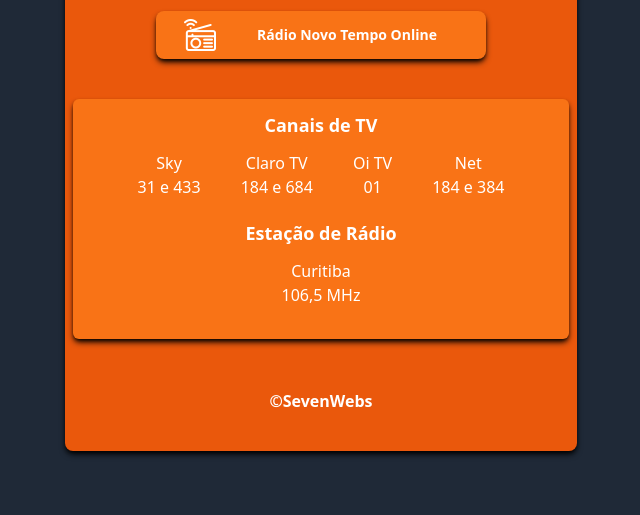
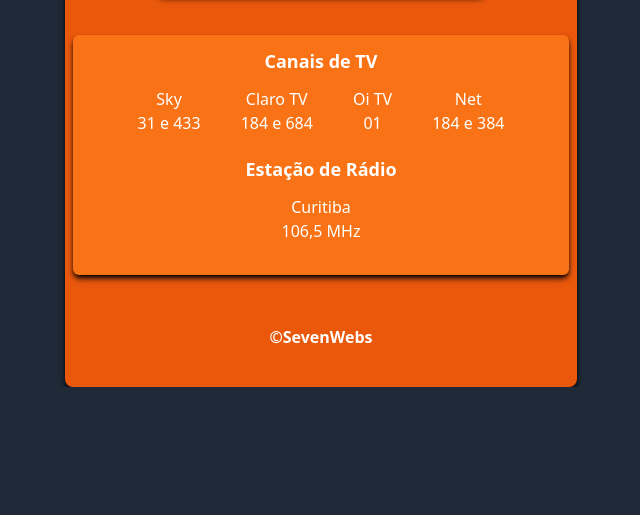
Before and after one commit to Erickvidolin/Calebe_2025, a website: page index.html in a window 1280 px wide. Shown: the part 761-1276 px from the top of the page, without its empty margins (319-959 px from the left). After the commit the page ends 1148 px from the top, so only its background shows below. Drawn offline with Linux system fonts and the light colour scheme.

Commit message:
Add files via upload

```diff
--- a/index.html
+++ b/index.html
@@ -10,7 +10,7 @@
     <link href="https://fonts.googleapis.com/css2?family=Roboto+Flex:opsz,wght@8..144,100..1000&display=swap" rel="stylesheet">
 
 </head>
-<body class="bg-gray-800  flex flex-col py-16 text-center">
+<body class="bg-gray-800  flex flex-col text-center">
     <div class="bg-orange-600 max-w-lg m-auto w-full rounded-lg shadow-md shadow-black p-2">
         <header class="bg-orange-600 m-auto w-full h-20 flex justify-center space-x-10">
             <img class="w-24 " src="src/img/logo_novo_tempo-removebg-preview.png" alt="">
```
